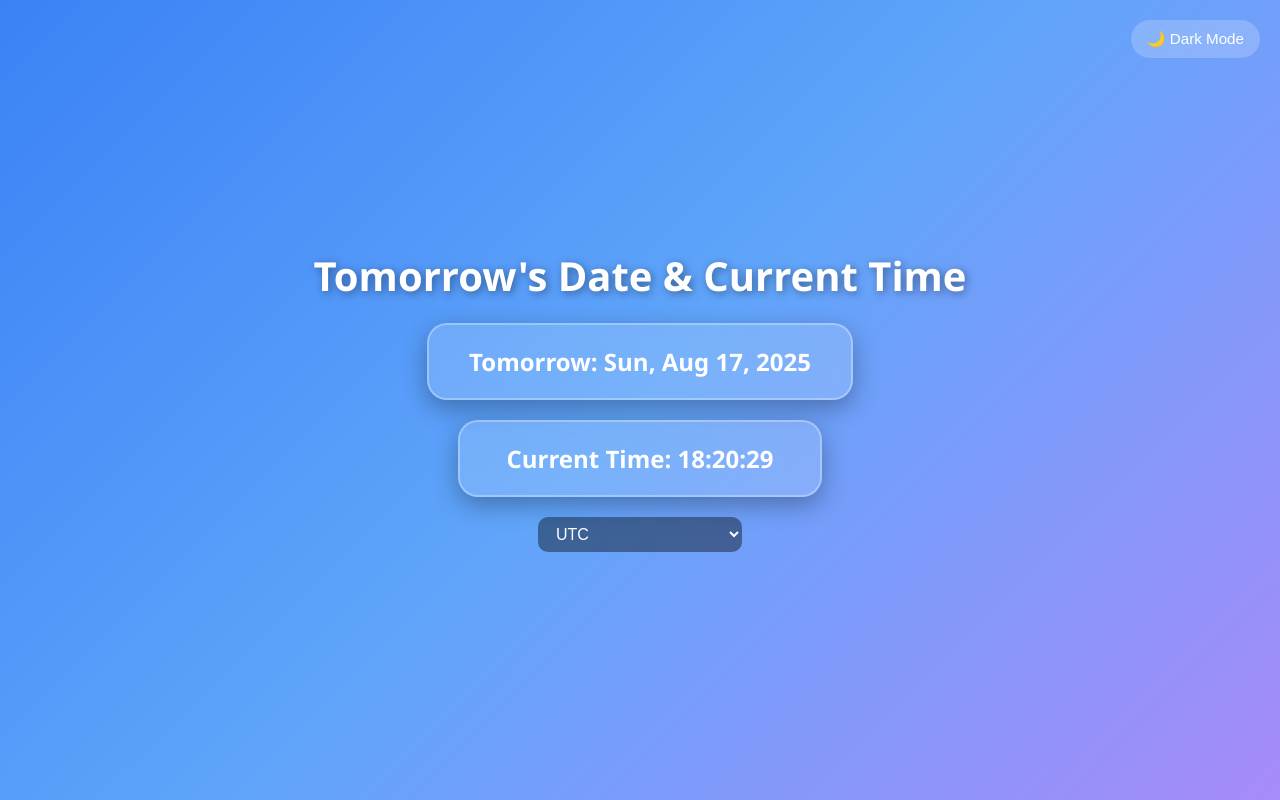
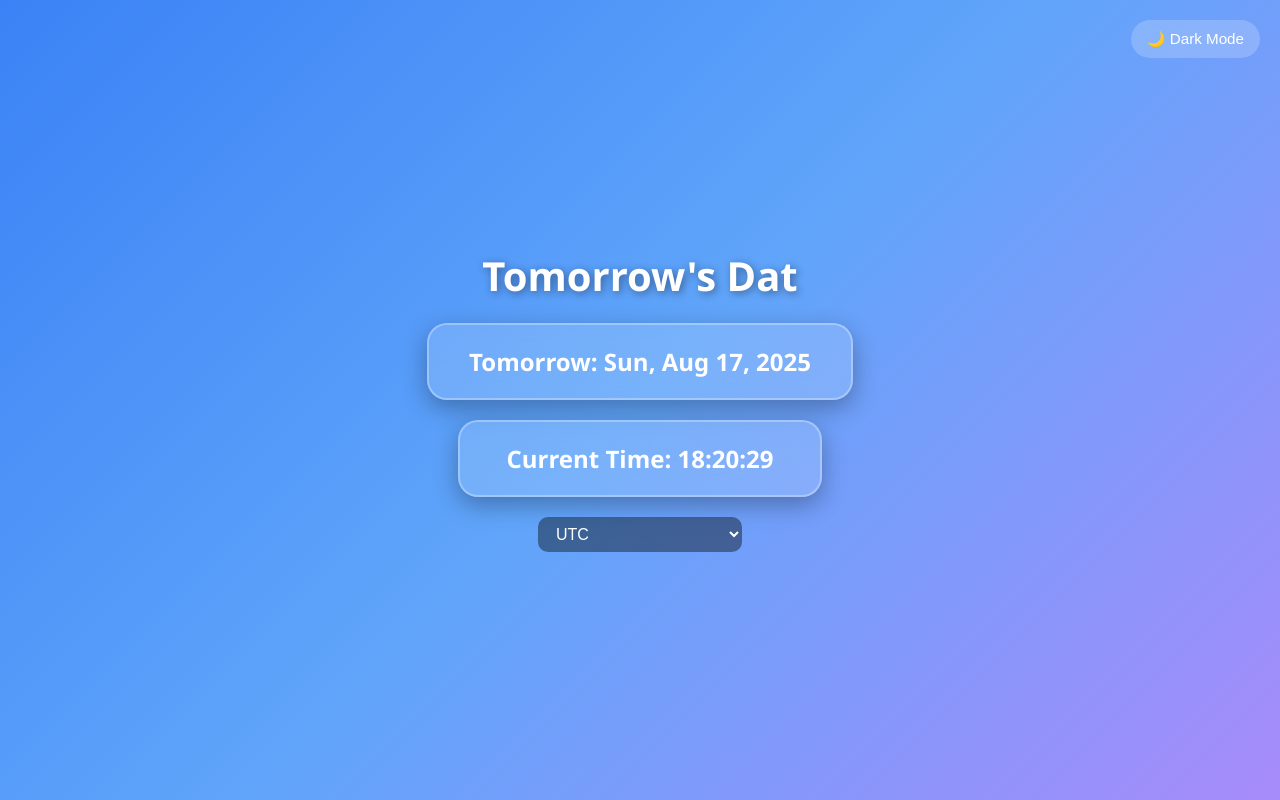
Before and after one commit to chan3845/whats-tmr, a website: page index.html in a window 1280 px wide. Drawn offline with Linux system fonts and the light colour scheme.

Commit message:
Name Change

```diff
--- a/index.html
+++ b/index.html
@@ -101,7 +101,7 @@
 </head>
 <body>
   <button class="toggle-btn" onclick="toggleDarkMode()">🌙 Dark Mode</button>
-  <header>Tomorrow's Date & Current Time</header>
+  <header>Tomorrow's Dat</header>
 
   <div class="date-card" id="tomorrow"></div>
   <div class="date-card" id="currentTime"></div>
```
